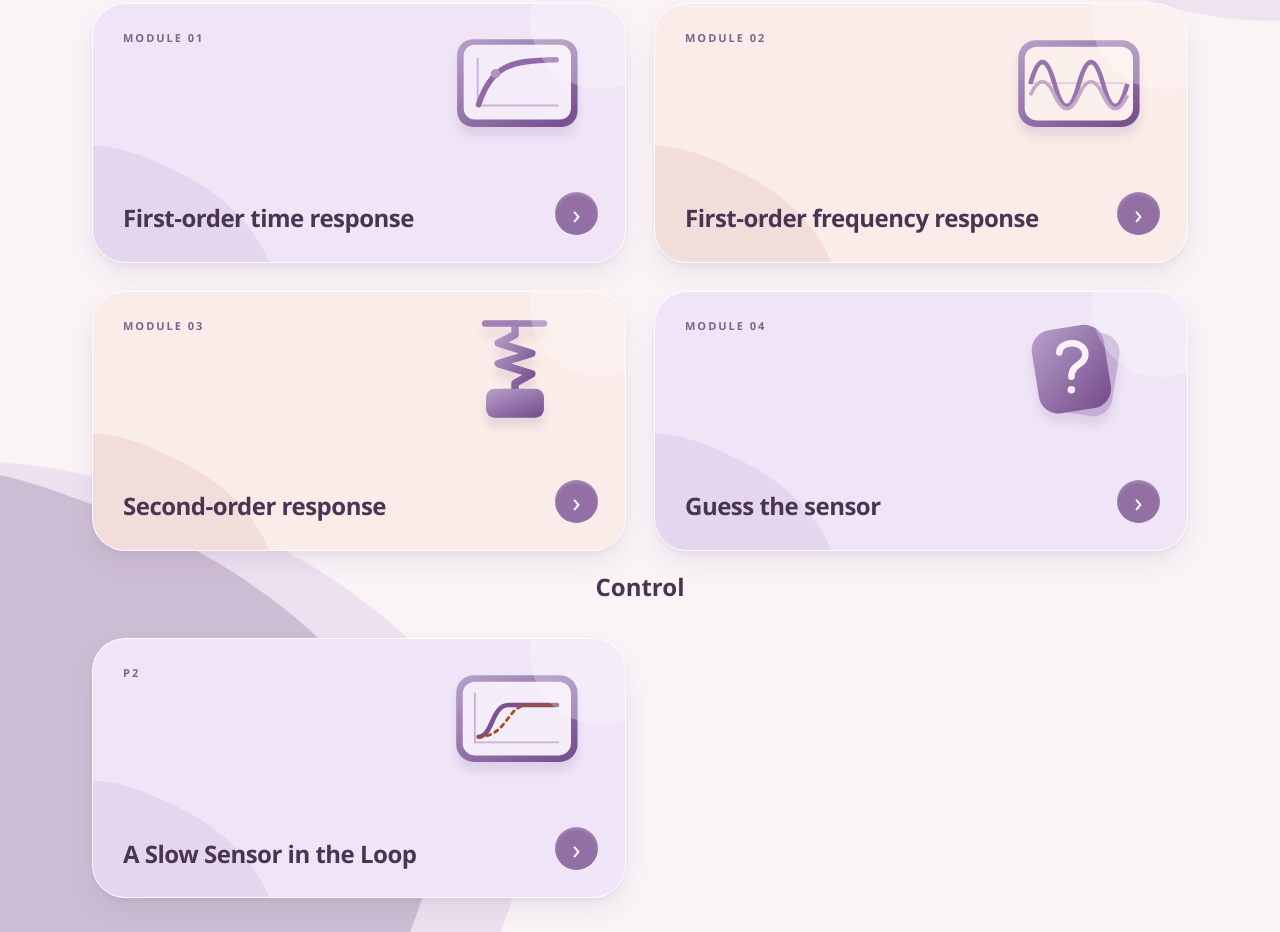
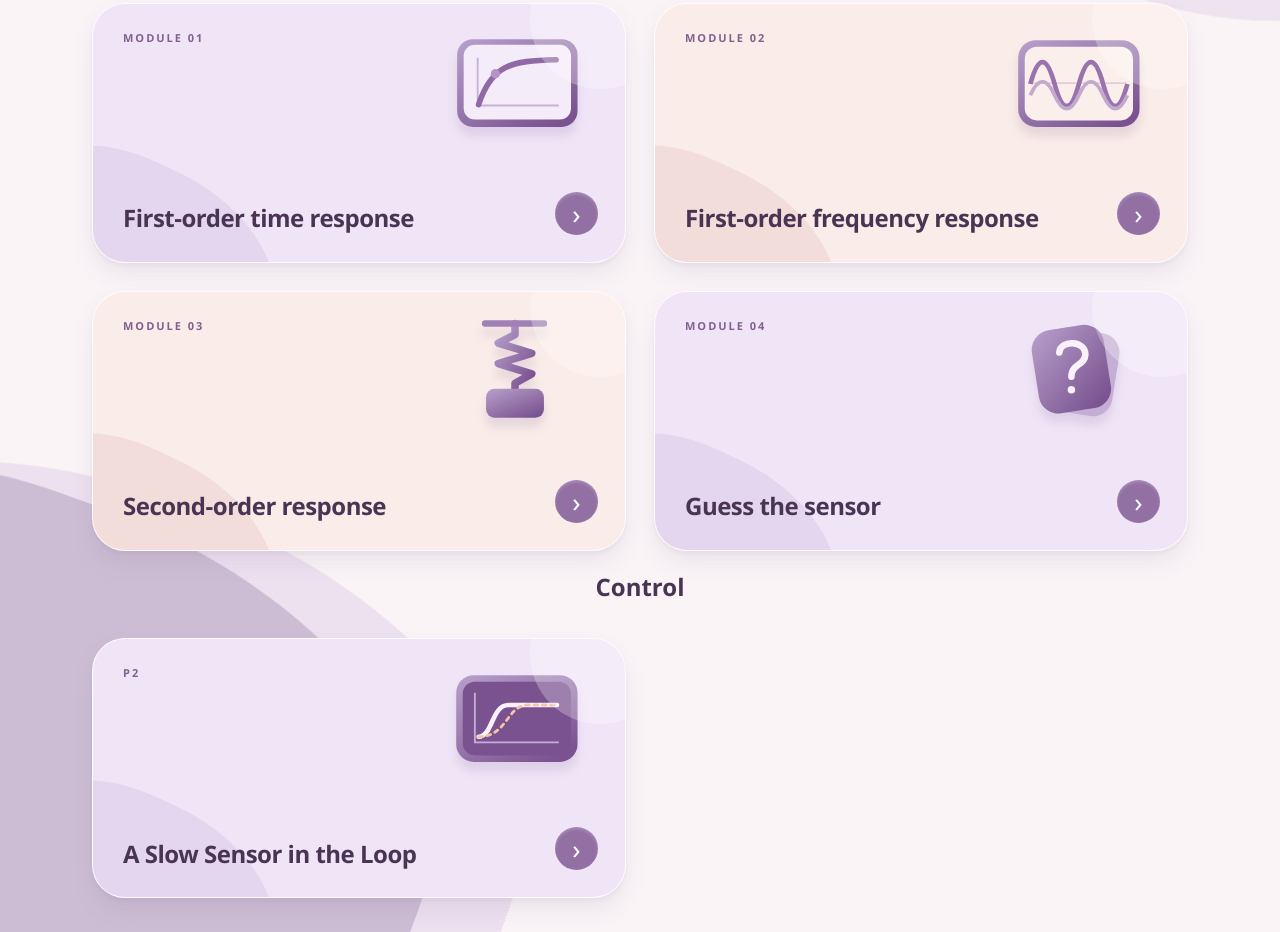
Before and after one commit to daniyaha/encs4380-dynamics-T23, a plain HTML site: page index.html in a window 1280 px wide. Shown: the part 199-1131 px from the top of the page. Drawn offline with Linux system fonts and the light colour scheme.

Commit message:
Deepen the P2 illustration colors
Updated SVG elements and colors in the module card.

```diff
--- a/index.html
+++ b/index.html
@@ -130,10 +130,10 @@
           <span class="module-number">P2</span>
           <svg class="module-icon" viewBox="0 0 160 120" aria-hidden="true">
             <rect x="17" y="13" width="130" height="93" rx="19" fill="url(#purple)" />
-            <rect x="24" y="20" width="116" height="79" rx="13" fill="#f5ecfa" />
-            <path d="M37 32 V85 H127" fill="none" stroke="#c8b3d6" stroke-width="2" />
-            <path d="M41 79 C56 79 55 45 73 45 H125" fill="none" stroke="#79528f" stroke-width="5" stroke-linecap="round" />
-            <path d="M41 79 C72 79 71 45 94 45 H125" fill="none" stroke="#a34e24" stroke-width="3" stroke-linecap="round" stroke-dasharray="4 5" />
+            <rect x="24" y="20" width="116" height="79" rx="13" fill="#79528f" />
+            <path d="M37 32 V85 H127" fill="none" stroke="#c5aed5" stroke-width="2" />
+            <path d="M41 79 C56 79 55 45 73 45 H125" fill="none" stroke="#faf1fd" stroke-width="5" stroke-linecap="round" />
+            <path d="M41 79 C72 79 71 45 94 45 H125" fill="none" stroke="#f5c3a5" stroke-width="3" stroke-linecap="round" stroke-dasharray="4 5" />
           </svg>
 
           <h2>A Slow Sensor in the Loop</h2>
```
